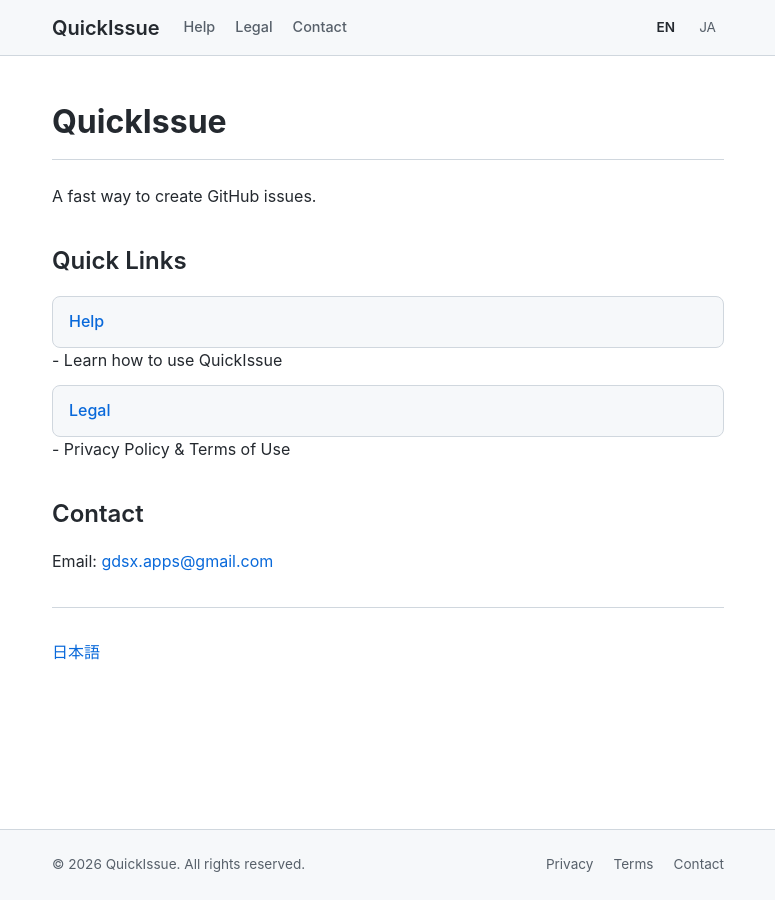
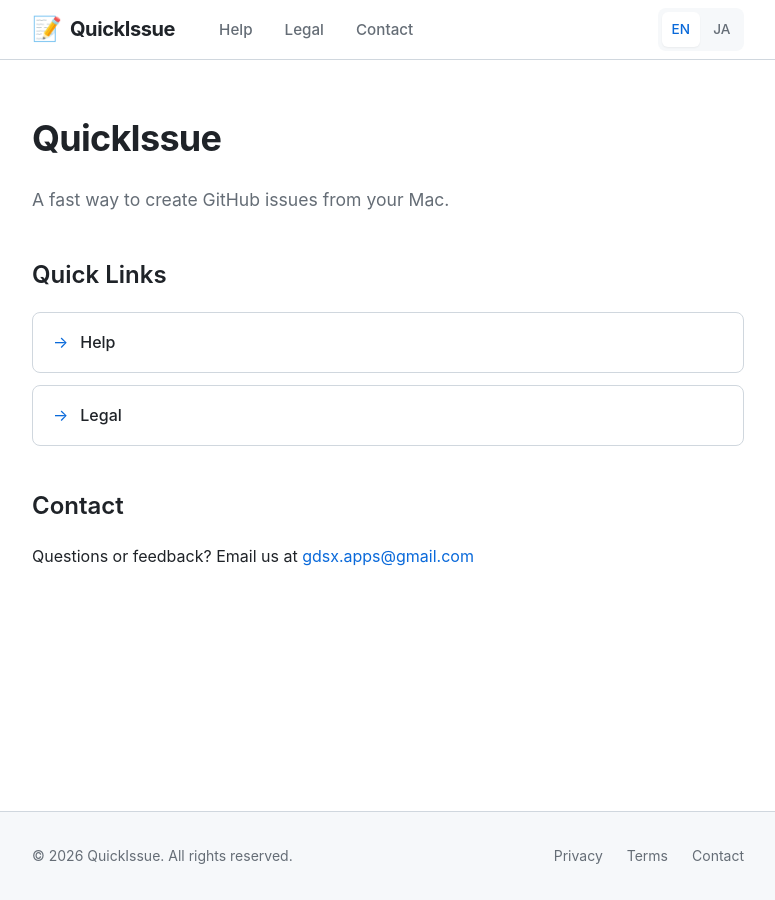
Before and after one commit to gdsxapps/quickissue-pages, a Jekyll site: the page built from docs/index.md, in a window 1280 px wide. Shown: the whole page, without its empty margins (252-1027 px from the left). Built offline with Jekyll 4.4.1, drawn with Linux system fonts in a browser that asks for light colours.

Commit message:
デザイン改善点 大量リンク問題を解決: theme: null + header_pages: [] で自動生成を完全停止 固定ナビ: QuickIssue / Help(ドロップダウン) / Legal / Contact ドロップダウン: Helpにホバーでサブメニュー表示（Getting Started, Destinations, Editor, Pro, FAQ） 言語切替: 右上にEN/JAボタン（現在の言語がハイライト） カードUI: リスト項目がカード風に表示、ホバーでアニメーション 余白・本文幅: 760px、読みやすい行間

```diff
--- a/docs/_config.yml
+++ b/docs/_config.yml
@@ -2,11 +2,16 @@
 description: A fast way to create GitHub issues
 markdown: kramdown
 
-# theme: minima  # Disabled - using custom layout
+# Explicitly disable themes
+theme: null
+remote_theme: null
 
 # Build settings
 baseurl: "/quickissue-pages"
 url: "https://gdsxapps.github.io"
+
+# Disable automatic page generation in header
+header_pages: []
 
 # Exclude files from Jekyll build
 exclude:
@@ -14,3 +19,5 @@
   - LICENSE
   - Gemfile
   - Gemfile.lock
+  - node_modules
+  - vendor
--- a/docs/_layouts/default.html
+++ b/docs/_layouts/default.html
@@ -12,39 +12,33 @@
 <body>
     <header class="site-header">
         <div class="container header-inner">
-            <a href="{{ '/' | relative_url }}" class="site-logo">QuickIssue</a>
+            <a href="{{ '/' | relative_url }}" class="site-logo">
+                <span class="logo-icon">📝</span>
+                <span class="logo-text">QuickIssue</span>
+            </a>
             <nav class="main-nav">
-                <a href="{{ '/help/' | relative_url }}">Help</a>
-                <a href="{{ '/legal/' | relative_url }}">Legal</a>
-                <a href="mailto:gdsx.apps@gmail.com">Contact</a>
+                <div class="nav-dropdown">
+                    <a href="{{ '/help/' | relative_url }}" class="nav-link">Help</a>
+                    <div class="dropdown-menu">
+                        <a href="{{ '/help/getting-started/' | relative_url }}">Getting Started</a>
+                        <a href="{{ '/help/destinations/' | relative_url }}">Destinations</a>
+                        <a href="{{ '/help/editor/' | relative_url }}">Editor</a>
+                        <a href="{{ '/help/pro/' | relative_url }}">Pro</a>
+                        <a href="{{ '/help/faq/' | relative_url }}">FAQ</a>
+                    </div>
+                </div>
+                <a href="{{ '/legal/' | relative_url }}" class="nav-link">Legal</a>
+                <a href="mailto:gdsx.apps@gmail.com" class="nav-link">Contact</a>
             </nav>
             <div class="lang-switch">
-                {% if page.lang == 'ja' %}
-                <a href="{{ '/' | relative_url }}" title="English">EN</a>
-                <span class="current">JA</span>
-                {% else %}
-                <span class="current">EN</span>
+                <span class="current" title="English">EN</span>
                 <a href="{{ '/ja/' | relative_url }}" title="日本語">JA</a>
-                {% endif %}
             </div>
         </div>
     </header>
 
     <main class="site-main">
         <div class="container">
-            {% if page.breadcrumbs %}
-            <nav class="breadcrumb" aria-label="Breadcrumb">
-                {% for crumb in page.breadcrumbs %}
-                {% if forloop.last %}
-                <span class="current">{{ crumb.title }}</span>
-                {% else %}
-                <a href="{{ crumb.url | relative_url }}">{{ crumb.title }}</a>
-                <span class="separator">/</span>
-                {% endif %}
-                {% endfor %}
-            </nav>
-            {% endif %}
-
             <article class="content">
                 {{ content }}
             </article>
--- a/docs/assets/css/site.css
+++ b/docs/assets/css/site.css
@@ -1,5 +1,7 @@
 /* ===== Reset & Base ===== */
-*, *::before, *::after {
+*,
+*::before,
+*::after {
   box-sizing: border-box;
   margin: 0;
   padding: 0;
@@ -7,22 +9,28 @@
 
 :root {
   --color-bg: #ffffff;
-  --color-text: #24292f;
-  --color-text-muted: #57606a;
+  --color-text: #1f2328;
+  --color-text-muted: #656d76;
   --color-link: #0969da;
   --color-link-hover: #0550ae;
   --color-border: #d0d7de;
   --color-bg-subtle: #f6f8fa;
+  --color-bg-hover: #eef1f4;
   --color-accent: #0969da;
+  --color-accent-subtle: #ddf4ff;
   --font-sans: -apple-system, BlinkMacSystemFont, "Segoe UI", "Noto Sans", Helvetica, Arial, sans-serif;
   --font-mono: ui-monospace, SFMono-Regular, "SF Mono", Menlo, Consolas, monospace;
-  --max-width: 720px;
-  --header-height: 56px;
+  --max-width: 760px;
+  --header-height: 60px;
+  --radius: 8px;
+  --shadow-sm: 0 1px 2px rgba(0, 0, 0, 0.05);
+  --shadow-md: 0 4px 12px rgba(0, 0, 0, 0.1);
 }
 
 html {
   font-size: 16px;
-  line-height: 1.6;
+  line-height: 1.7;
+  scroll-behavior: smooth;
 }
 
 body {
@@ -37,11 +45,11 @@
 a {
   color: var(--color-link);
   text-decoration: none;
+  transition: color 0.15s;
 }
 
 a:hover {
   color: var(--color-link-hover);
-  text-decoration: underline;
 }
 
 /* ===== Container ===== */
@@ -49,11 +57,12 @@
   max-width: var(--max-width);
   margin: 0 auto;
   padding: 0 1.5rem;
+  width: 100%;
 }
 
 /* ===== Header ===== */
 .site-header {
-  background: var(--color-bg-subtle);
+  background: var(--color-bg);
   border-bottom: 1px solid var(--color-border);
   height: var(--header-height);
   position: sticky;
@@ -65,109 +74,155 @@
   display: flex;
   align-items: center;
   height: 100%;
-  gap: 1.5rem;
+  gap: 2rem;
 }
 
 .site-logo {
+  display: flex;
+  align-items: center;
+  gap: 0.5rem;
   font-size: 1.25rem;
-  font-weight: 600;
+  font-weight: 700;
   color: var(--color-text);
+  text-decoration: none;
 }
 
 .site-logo:hover {
   color: var(--color-accent);
+}
+
+.logo-icon {
+  font-size: 1.5rem;
+}
+
+.logo-text {
+  letter-spacing: -0.02em;
+}
+
+/* ===== Main Nav ===== */
+.main-nav {
+  display: flex;
+  align-items: center;
+  gap: 0.5rem;
+  flex: 1;
+}
+
+.nav-link {
+  color: var(--color-text-muted);
+  font-size: 0.95rem;
+  font-weight: 500;
+  padding: 0.5rem 0.75rem;
+  border-radius: var(--radius);
+  transition: background 0.15s, color 0.15s;
+}
+
+.nav-link:hover {
+  color: var(--color-text);
+  background: var(--color-bg-subtle);
   text-decoration: none;
 }
 
-.main-nav {
-  display: flex;
-  gap: 1.25rem;
-  flex: 1;
+/* Dropdown */
+.nav-dropdown {
+  position: relative;
 }
 
-.main-nav a {
+.dropdown-menu {
+  position: absolute;
+  top: 100%;
+  left: 0;
+  min-width: 180px;
+  background: var(--color-bg);
+  border: 1px solid var(--color-border);
+  border-radius: var(--radius);
+  box-shadow: var(--shadow-md);
+  opacity: 0;
+  visibility: hidden;
+  transform: translateY(8px);
+  transition: opacity 0.2s, transform 0.2s, visibility 0.2s;
+  padding: 0.5rem 0;
+  margin-top: 0.25rem;
+}
+
+.nav-dropdown:hover .dropdown-menu {
+  opacity: 1;
+  visibility: visible;
+  transform: translateY(0);
+}
+
+.dropdown-menu a {
+  display: block;
+  padding: 0.5rem 1rem;
   color: var(--color-text-muted);
   font-size: 0.9rem;
-  font-weight: 500;
-  padding: 0.25rem 0;
-  border-bottom: 2px solid transparent;
-  transition: color 0.15s, border-color 0.15s;
+  transition: background 0.15s, color 0.15s;
 }
 
-.main-nav a:hover {
+.dropdown-menu a:hover {
+  background: var(--color-bg-subtle);
   color: var(--color-text);
   text-decoration: none;
-  border-bottom-color: var(--color-accent);
 }
 
+/* ===== Language Switch ===== */
 .lang-switch {
   display: flex;
-  gap: 0.5rem;
+  align-items: center;
+  gap: 0.25rem;
   font-size: 0.85rem;
+  background: var(--color-bg-subtle);
+  border-radius: var(--radius);
+  padding: 0.25rem;
+}
+
+.lang-switch a,
+.lang-switch .current {
+  padding: 0.35rem 0.6rem;
+  border-radius: 6px;
+  font-weight: 500;
 }
 
 .lang-switch a {
   color: var(--color-text-muted);
-  padding: 0.25rem 0.5rem;
-  border-radius: 4px;
-  transition: background 0.15s;
+  transition: background 0.15s, color 0.15s;
 }
 
 .lang-switch a:hover {
-  background: var(--color-border);
+  background: var(--color-bg);
+  color: var(--color-text);
   text-decoration: none;
 }
 
 .lang-switch .current {
-  color: var(--color-text);
-  font-weight: 600;
-  padding: 0.25rem 0.5rem;
-}
-
-/* ===== Breadcrumb ===== */
-.breadcrumb {
-  font-size: 0.85rem;
-  color: var(--color-text-muted);
-  margin-bottom: 1.5rem;
-  padding-bottom: 0.75rem;
-  border-bottom: 1px solid var(--color-border);
-}
-
-.breadcrumb a {
-  color: var(--color-text-muted);
-}
-
-.breadcrumb a:hover {
-  color: var(--color-link);
-}
-
-.breadcrumb .separator {
-  margin: 0 0.5rem;
-  color: var(--color-border);
-}
-
-.breadcrumb .current {
-  color: var(--color-text);
+  background: var(--color-bg);
+  color: var(--color-accent);
+  box-shadow: var(--shadow-sm);
 }
 
 /* ===== Main Content ===== */
 .site-main {
   flex: 1;
-  padding: 2.5rem 0;
+  padding: 3rem 0;
 }
 
 .content h1 {
-  font-size: 2rem;
+  font-size: 2.25rem;
   font-weight: 700;
-  margin-bottom: 1.5rem;
-  padding-bottom: 0.75rem;
-  border-bottom: 1px solid var(--color-border);
+  margin-bottom: 1rem;
+  letter-spacing: -0.02em;
+  color: var(--color-text);
+}
+
+.content h1+p {
+  font-size: 1.125rem;
+  color: var(--color-text-muted);
+  margin-bottom: 2rem;
 }
 
 .content h2 {
   font-size: 1.5rem;
   font-weight: 600;
-  margin-top: 2rem;
+  margin-top: 2.5rem;
   margin-bottom: 1rem;
   color: var(--color-text);
 }
@@ -175,7 +230,7 @@
 .content h3 {
   font-size: 1.25rem;
   font-weight: 600;
-  margin-top: 1.5rem;
+  margin-top: 2rem;
   margin-bottom: 0.75rem;
 }
 
@@ -183,44 +238,98 @@
   margin-bottom: 1rem;
 }
 
-.content ul, .content ol {
-  margin-bottom: 1rem;
+.content>p:first-of-type {
+  font-size: 1.1rem;
+  color: var(--color-text-muted);
+}
+
+/* ===== Card Navigation ===== */
+.content ul {
+  list-style: none;
+  padding: 0;
+  margin: 0 0 1.5rem 0;
+}
+
+.content>ul {
+  display: grid;
+  gap: 0.75rem;
+}
+
+.content>ul>li {
+  margin: 0;
+}
+
+.content>ul>li>a {
+  display: flex;
+  align-items: center;
+  gap: 0.75rem;
+  padding: 1rem 1.25rem;
+  background: var(--color-bg);
+  border: 1px solid var(--color-border);
+  border-radius: var(--radius);
+  color: var(--color-text);
+  font-weight: 500;
+  transition: border-color 0.15s, box-shadow 0.15s, transform 0.15s;
+}
+
+.content>ul>li>a:hover {
+  border-color: var(--color-accent);
+  box-shadow: var(--shadow-sm);
+  transform: translateY(-1px);
+  text-decoration: none;
+}
+
+.content>ul>li>a::before {
+  content: "→";
+  color: var(--color-accent);
+  font-weight: 400;
+}
+
+/* Nested list (descriptions) */
+.content>ul ul {
+  margin-top: 0.5rem;
   padding-left: 1.5rem;
 }
 
-.content li {
-  margin-bottom: 0.5rem;
+.content>ul ul li {
+  list-style: disc;
+  color: var(--color-text-muted);
+  font-size: 0.9rem;
 }
 
-.content li a {
-  font-weight: 500;
-}
-
+/* ===== Blockquote ===== */
 .content blockquote {
   margin: 1.5rem 0;
   padding: 1rem 1.25rem;
-  background: var(--color-bg-subtle);
+  background: var(--color-accent-subtle);
   border-left: 4px solid var(--color-accent);
-  border-radius: 0 6px 6px 0;
-  color: var(--color-text-muted);
+  border-radius: 0 var(--radius) var(--radius) 0;
+  color: var(--color-text);
 }
 
 .content blockquote p {
   margin-bottom: 0;
 }
 
+.content blockquote strong {
+  color: var(--color-accent);
+}
+
+/* ===== Code ===== */
 .content code {
   font-family: var(--font-mono);
   font-size: 0.9em;
   background: var(--color-bg-subtle);
   padding: 0.15rem 0.4rem;
   border-radius: 4px;
+  border: 1px solid var(--color-border);
 }
 
 .content pre {
   background: var(--color-bg-subtle);
   padding: 1rem;
-  border-radius: 6px;
+  border-radius: var(--radius);
+  border: 1px solid var(--color-border);
   overflow-x: auto;
   margin-bottom: 1rem;
 }
@@ -228,60 +337,54 @@
 .content pre code {
   background: none;
   padding: 0;
+  border: none;
 }
 
+/* ===== HR ===== */
 .content hr {
   border: none;
   border-top: 1px solid var(--color-border);
-  margin: 2rem 0;
+  margin: 2.5rem 0;
 }
 
-/* ===== Cards for navigation ===== */
-.content ul li {
-  list-style: none;
-  margin-bottom: 0.75rem;
+/* ===== Ordered List (steps) ===== */
+.content ol {
+  padding-left: 1.5rem;
+  margin-bottom: 1.5rem;
 }
 
-.content > ul {
-  padding-left: 0;
+.content ol li {
+  margin-bottom: 0.75rem;
+  padding-left: 0.5rem;
 }
 
-.content > ul > li > a {
-  display: block;
-  padding: 0.75rem 1rem;
+/* ===== Back Link ===== */
+.content>p:last-child>a[href^=".."],
+.content>p:last-child>a[href^="./"],
+.content>p:last-child>a[href="index.html"] {
+  display: inline-flex;
+  align-items: center;
+  gap: 0.5rem;
+  color: var(--color-text-muted);
+  font-size: 0.9rem;
+  padding: 0.5rem 1rem;
   background: var(--color-bg-subtle);
-  border: 1px solid var(--color-border);
-  border-radius: 8px;
-  transition: border-color 0.15s, box-shadow 0.15s;
+  border-radius: var(--radius);
+  transition: background 0.15s, color 0.15s;
 }
 
-.content > ul > li > a:hover {
-  border-color: var(--color-accent);
-  box-shadow: 0 2px 8px rgba(0, 0, 0, 0.06);
+.content>p:last-child>a[href^=".."]:hover,
+.content>p:last-child>a[href^="./"]:hover {
+  background: var(--color-bg-hover);
+  color: var(--color-text);
   text-decoration: none;
-}
-
-/* Back links styling */
-.content p:last-child a[href^=".."],
-.content p:last-child a[href^="./"],
-.content p:last-child a[href="index.html"] {
-  display: inline-flex;
-  align-items: center;
-  gap: 0.25rem;
-  color: var(--color-text-muted);
-  font-size: 0.9rem;
-}
-
-.content p:last-child a[href^=".."]:hover,
-.content p:last-child a[href^="./"]:hover {
-  color: var(--color-link);
 }
 
 /* ===== Footer ===== */
 .site-footer {
   background: var(--color-bg-subtle);
   border-top: 1px solid var(--color-border);
-  padding: 1.5rem 0;
+  padding: 2rem 0;
   margin-top: auto;
 }
 
@@ -294,17 +397,17 @@
 }
 
 .site-footer p {
-  font-size: 0.85rem;
+  font-size: 0.875rem;
   color: var(--color-text-muted);
 }
 
 .footer-nav {
   display: flex;
-  gap: 1.25rem;
+  gap: 1.5rem;
 }
 
 .footer-nav a {
-  font-size: 0.85rem;
+  font-size: 0.875rem;
   color: var(--color-text-muted);
 }
 
@@ -313,25 +416,41 @@
 }
 
 /* ===== Responsive ===== */
-@media (max-width: 600px) {
+@media (max-width: 640px) {
+  :root {
+    --header-height: 56px;
+  }
+
   .header-inner {
     gap: 1rem;
   }
 
-  .main-nav {
-    gap: 0.75rem;
+  .logo-text {
+    display: none;
   }
 
-  .main-nav a {
-    font-size: 0.85rem;
+  .main-nav {
+    gap: 0.25rem;
+  }
+
+  .nav-link {
+    padding: 0.5rem;
+    font-size: 0.9rem;
+  }
+
+  .dropdown-menu {
+    position: fixed;
+    left: 1rem;
+    right: 1rem;
+    min-width: auto;
   }
 
   .site-main {
-    padding: 1.5rem 0;
+    padding: 2rem 0;
   }
 
   .content h1 {
-    font-size: 1.5rem;
+    font-size: 1.75rem;
   }
 
   .content h2 {
@@ -342,4 +461,8 @@
     flex-direction: column;
     text-align: center;
   }
+
+  .footer-nav {
+    justify-content: center;
+  }
 }
--- a/docs/index.md
+++ b/docs/index.md
@@ -5,17 +5,13 @@
 
 # QuickIssue
 
-A fast way to create GitHub issues.
+A fast way to create GitHub issues from your Mac.
 
 ## Quick Links
 
-- [Help](help/) - Learn how to use QuickIssue
-- [Legal](legal/) - Privacy Policy & Terms of Use
+- [Help](help/)
+- [Legal](legal/)
 
 ## Contact
 
-Email: [gdsx.apps@gmail.com](mailto:gdsx.apps@gmail.com)
-
----
-
-[日本語](ja/)
+Questions or feedback? Email us at [gdsx.apps@gmail.com](mailto:gdsx.apps@gmail.com)
```
Also changed, not shown: docs/_layouts/default-ja.html (+13 -18 lines), docs/ja/index.md (+4 -8 lines).
